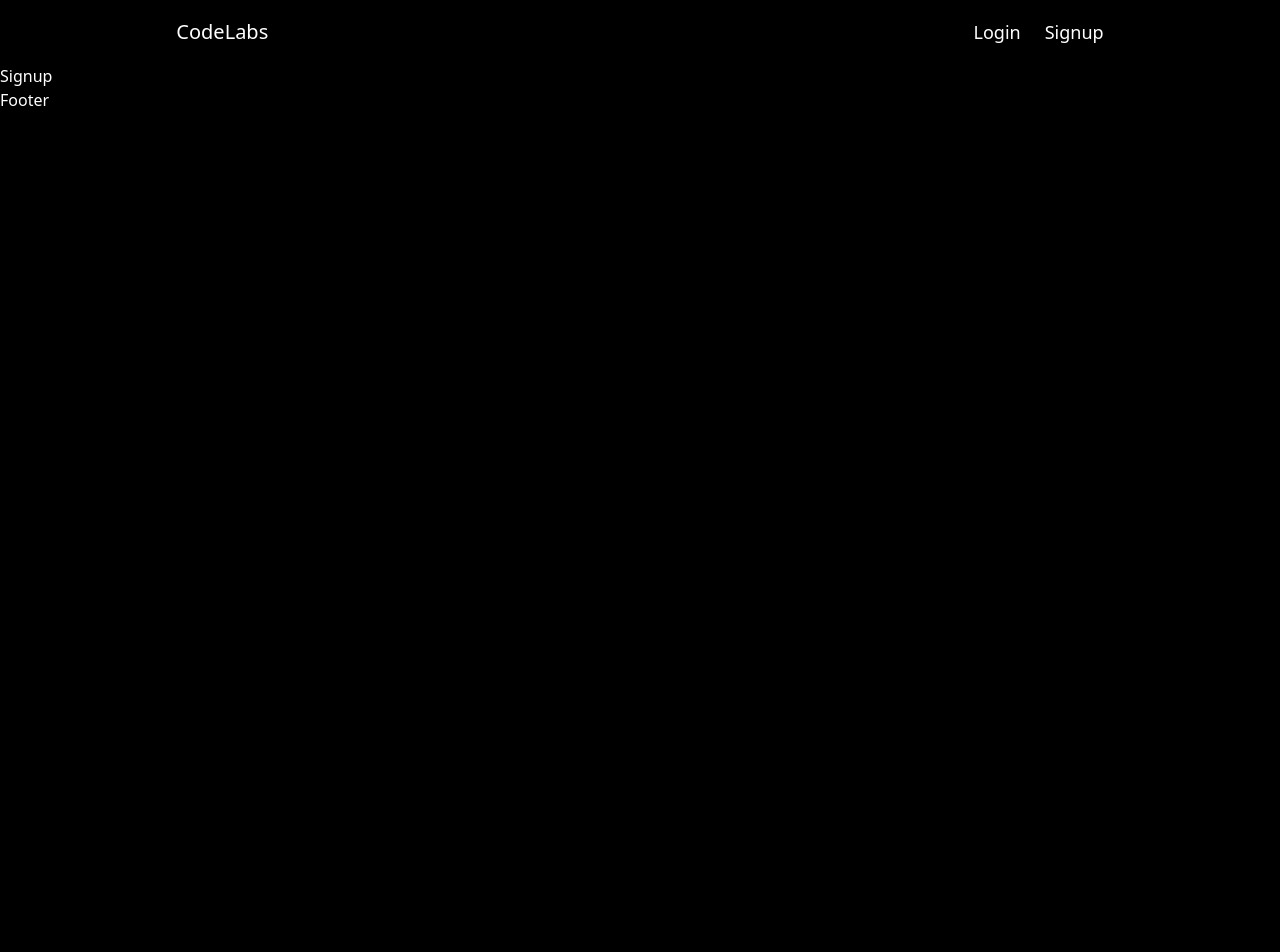
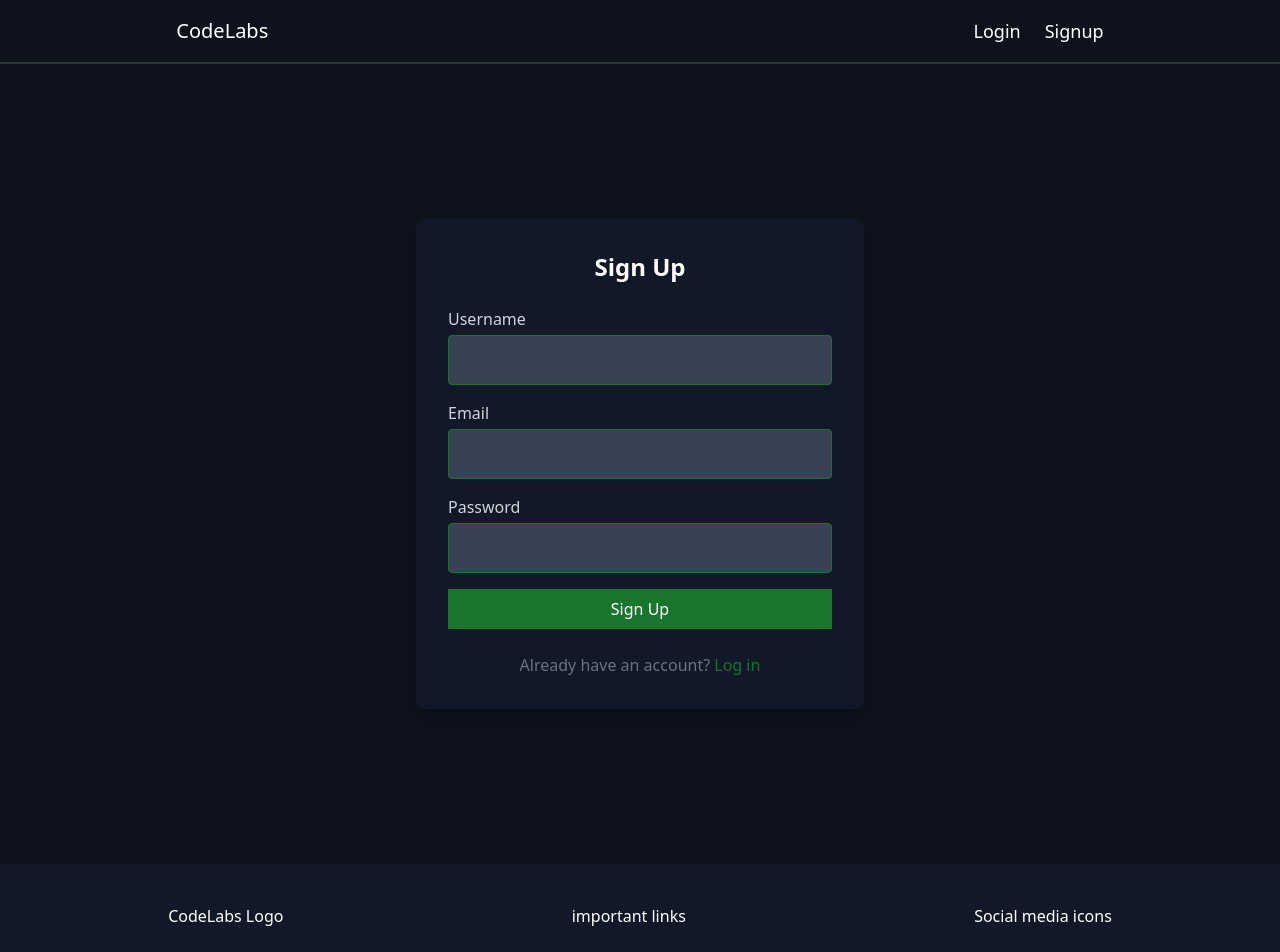
Before and after one commit to adityakumar841208/Codelabs_Frontend, a React (Create React App) app: page /signup in a window 1280 px wide. Shown: the top 952 px of the page. Before the commit the page ends 800 px from the top, so only its background shows below. Built offline with nearby package versions, Linux system fonts and the light colour scheme.

Commit message:
theme initialisation and basic routing done

```diff
--- a/package.json
+++ b/package.json
@@ -3,6 +3,9 @@
   "version": "0.1.0",
   "private": true,
   "dependencies": {
+    "@emotion/react": "^11.13.3",
+    "@emotion/styled": "^11.13.0",
+    "@mui/material": "^6.1.4",
     "@reduxjs/toolkit": "^2.3.0",
     "@testing-library/jest-dom": "^5.17.0",
     "@testing-library/react": "^13.4.0",
--- a/src/App.js
+++ b/src/App.js
@@ -3,14 +3,18 @@ import { BrowserRouter as Router } from 'react-router-dom';
 import AppRoutes from './routes/Routes';
 import Navbar from './utilitycomponents/Navbar';
 import Footer from './utilitycomponents/Footer';
+import { ThemeProvider } from '@emotion/react';
+import Theme from './theme/Theme'
 
 function App() {
   return (
-    <Router>
-      <Navbar/>
-      <AppRoutes />
-      <Footer />
-    </Router>
+    <ThemeProvider theme={Theme}>
+      <Router>
+        <Navbar />
+        <AppRoutes />
+        <Footer />
+      </Router>
+    </ThemeProvider>
   );
 }
 
--- a/src/components/Signup.jsx
+++ b/src/components/Signup.jsx
@@ -1,9 +1,78 @@
-import React from 'react'
+import React, { useState } from 'react';
 
-const Signup = () => {
+const SignUp = () => {
+  const [formData, setFormData] = useState({
+    username: '',
+    email: '',
+    password: '',
+  });
+
+  const handleChange = (e) => {
+    const { name, value } = e.target;
+    setFormData({ ...formData, [name]: value });
+  };
+
+  const handleSubmit = (e) => {
+    e.preventDefault();
+    // Handle sign-up logic here
+    console.log('Form submitted:', formData);
+  };
+
   return (
-    <div>Signup</div>
-  )
-}
+    <div className="flex items-center justify-center min-h-screen">
+      <div className="w-full max-w-md p-8 space-y-6 bg-gray-900 rounded-lg shadow-lg">
+        <h2 className="text-2xl font-bold text-white text-center">Sign Up</h2>
+        <form onSubmit={handleSubmit} className="space-y-4">
+          <div>
+            <label htmlFor="username" className="block text-gray-300">Username</label>
+            <input
+              type="text"
+              name="username"
+              id="username"
+              value={formData.username}
+              onChange={handleChange}
+              required
+              className="w-full p-3 mt-1 bg-gray-700 border border-primary rounded focus:outline-none focus:ring focus:ring-blue-500 text-gray-300"
+            />
+          </div>
+          <div>
+            <label htmlFor="email" className="block text-gray-300">Email</label>
+            <input
+              type="email"
+              name="email"
+              id="email"
+              value={formData.email}
+              onChange={handleChange}
+              required
+              className="w-full p-3 mt-1 bg-gray-700 border border-primary rounded focus:outline-none focus:ring focus:ring-blue-500 text-gray-300"
+            />
+          </div>
+          <div>
+            <label htmlFor="password" className="block text-gray-300">Password</label>
+            <input
+              type="password"
+              name="password"
+              id="password"
+              value={formData.password}
+              onChange={handleChange}
+              required
+              className="w-full p-3 mt-1 bg-gray-700 border border-primary rounded focus:outline-none focus:ring focus:ring-blue-500 text-gray-300"
+            />
+          </div>
+          <button
+            type="submit"
+            className="w-full py-2 mt-4 text-white bg-primary hover:bg-black transition"
+          >
+            Sign Up
+          </button>
+        </form>
+        <p className="text-center text-gray-500">
+          Already have an account?{' '}
+          <a href="#login" className="text-primary hover:underline">Log in</a>
+        </p>
+      </div>
+    </div>
+  );
+};
 
-export default Signup
+export default SignUp;
--- a/src/index.css
+++ b/src/index.css
@@ -4,5 +4,5 @@
 
 body{
     color: white;
-    background-color: black;
+    background-color: rgb(13 18 28);
 }
--- /dev/null
+++ b/src/theme/Theme.jsx
@@ -0,0 +1,18 @@
+// theme.js
+import { createTheme } from '@mui/material/styles';
+
+const customTheme = createTheme({
+  palette: {
+    primary: {
+      main: 'rgb(35 62 41)',
+    },
+    secondary: {
+      main: '#dc004e',
+    },
+  },
+  typography: {
+    fontFamily: '"Roboto", "Helvetica", "Arial", sans-serif',
+  },
+});
+
+export default customTheme;
--- a/src/utilitycomponents/Footer.jsx
+++ b/src/utilitycomponents/Footer.jsx
@@ -1,9 +1,21 @@
-import React from 'react'
+import React from 'react';
 
 const Footer = () => {
   return (
-    <div>Footer</div>
-  )
-}
+    <footer className="bg-gray-900 py-8">
+      <div className="container mx-auto px-4">
+        <div className='flex p-2 justify-around align-middle'>
+          <div className="logo">CodeLabs Logo</div>
+          <div>important links</div>
+          <div>Social media icons</div>
+        </div>
+        <div className="border-t border-gray-700 my-6"></div>
+        <div className="text-center text-sm">
+          &copy; {new Date().getFullYear()} CodeLabs. All rights reserved.
+        </div>
+      </div>
+    </footer>
+  );
+};
 
-export default Footer
+export default Footer;
--- a/src/utilitycomponents/Navbar.jsx
+++ b/src/utilitycomponents/Navbar.jsx
@@ -3,14 +3,13 @@ import { Link } from 'react-router-dom';
 
 const Navbar = () => {
     return (
-        <div className='h-16 w-full flex justify-around items-center'>
+        <div className='h-16 w-full flex justify-around items-center border-customBorder border-b-2'>
             <div className="logo text-xl">
                 <Link to='/'>
                     CodeLabs
                 </Link>
             </div>
             <div>
-
             </div>
             <div>
                 <div className="text-lg flex gap-6 ">
--- a/tailwind.config.js
+++ b/tailwind.config.js
@@ -8,7 +8,12 @@ module.exports = {
       backgroundImage: {
         'radial': 'radial-gradient(circle, rgba(18,56,7,0.98) 0%, rgba(19,21,34,1) 38%)',
       },
-
+      borderColor: {
+        customBorder:'rgb(44 52 55)'
+      },
+      colors:{
+        primary:'rgb(24 118 45)'
+      },
     },
   },
   plugins: [],
```
Also changed, not shown: 1 other file (tests, documents, lock files or other folders).
